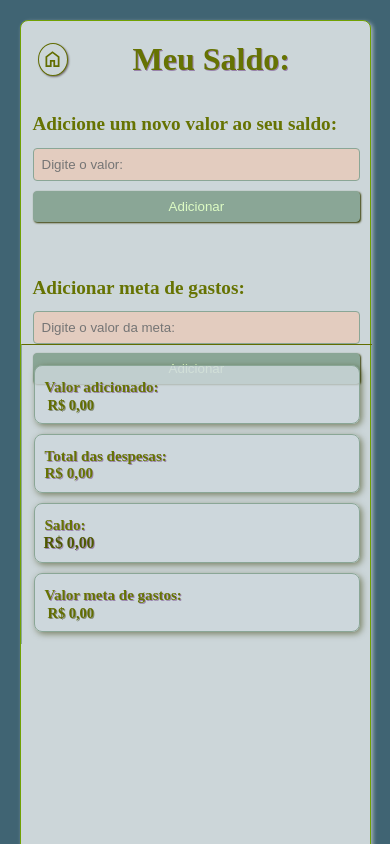
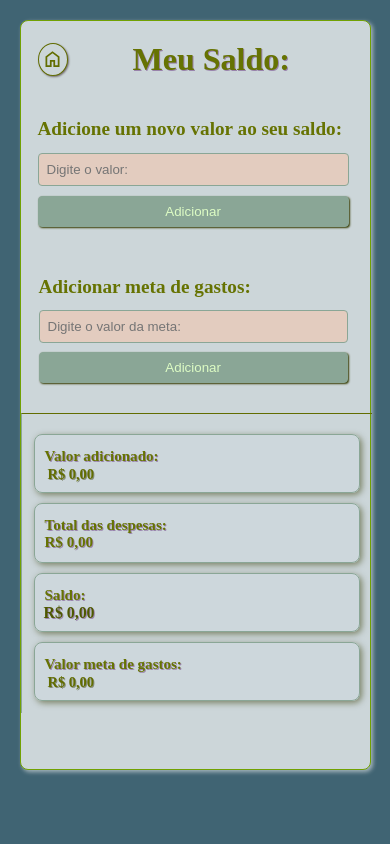
Before and after one commit to BrunaBeatriiz/Controle-de-Gastos, a React (Vite) app: page /Saldo in a window 390 px wide. Shown: the top 844 px of the page. Built offline with nearby package versions, Linux system fonts and the light colour scheme.

Commit message:
ajuste tela mobile pagina despesas

```diff
--- a/src/components/titulo.jsx
+++ b/src/components/titulo.jsx
@@ -1,6 +1,7 @@
 function Titulo(props) {
     return (
-        <h1 className="titulo">
+        <h1 className={`titulo ${props.className ||
+        ""}`}>
             {props.children}
         </h1>
     )
--- a/src/estilos/despesas.css
+++ b/src/estilos/despesas.css
@@ -1,8 +1,10 @@
 main{
-    height: 92vh
+   min-height: 750px;
 }
 
-
+.marginTitulo{
+    margin-left: -45px;
+}
 
 
 .form{
--- a/src/estilos/index.css
+++ b/src/estilos/index.css
@@ -31,7 +31,7 @@ body{
 main{
     background-color: #CCD6D9;
     width: 90vw;
-    min-height:1040px ;
+    min-height:auto;
     margin: 0px 10px;
     border: 1px solid #71a102;
     border-radius: 8px;
--- a/src/estilos/pagSaldo.css
+++ b/src/estilos/pagSaldo.css
@@ -47,10 +47,10 @@ header{
 }
 
 
-.form{
-    width: 95% !important;
-    padding: 2px !important;
-    height: 40vh !important;
+.formSaldo{
+    width: 95%;
+    padding: 2px;
+    height: 35vh;
     margin: 10px;
     border-left: none;
 }
@@ -73,8 +73,10 @@ form>input{
 }
 
 .divMeta{
-    margin-top: 50px;
-    height: 40%;
+    margin-top: 35px;
+    margin-bottom: 20px;
+    height: 48%;
+    padding: 1px;
 }
 
 h3{
--- a/src/pages/Despesas.jsx
+++ b/src/pages/Despesas.jsx
@@ -59,7 +59,7 @@ const Despesas = ({despesas, setDespesas}) => {
                     <svg xmlns="http://www.w3.org/2000/svg" height="24px" viewBox="0 -960 960 960" width="21px" fill="#626d00"
                         ><path d="M240-200h120v-240h240v240h120v-360L480-740 240-560v360Zm-80 80v-480l320-240 320 240v480H520v-240h-80v240H160Zm320-350Z" /></svg>
                     </Button>
-                             <Titulo>Cadastrar Despesas:</Titulo>
+                             <Titulo className="marginTitulo">Cadastrar Despesas:</Titulo>
              </header>
             <div className="displaycolumn">
                 <FormDespesas emClickAdicionar={emClickAdicionar}/>
--- a/src/pages/paginaSaldo.jsx
+++ b/src/pages/paginaSaldo.jsx
@@ -96,7 +96,7 @@ const Saldo = ({ saldo, setSaldo, despesas, metaGastos, setMetaGastos }) => {
                 <Titulo style={{ width: '80vw !important' }}>Meu Saldo:</Titulo>
             </header>
             <div className="displaycolumn">
-                <section className="form">
+                <section className="formSaldo">
                     <h3>Adicione um novo valor ao seu saldo:</h3>
                     <form
                         action="" onSubmit={adicionarSaldo}>
```
